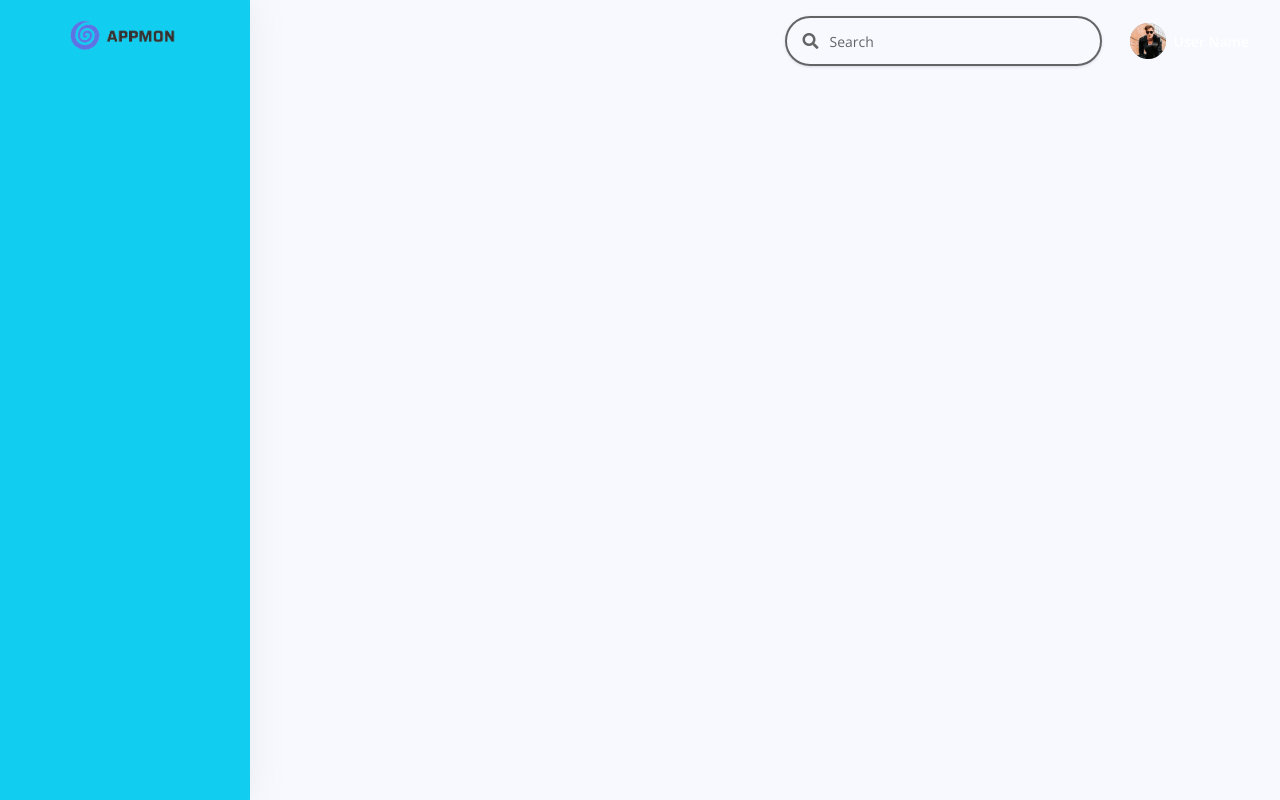
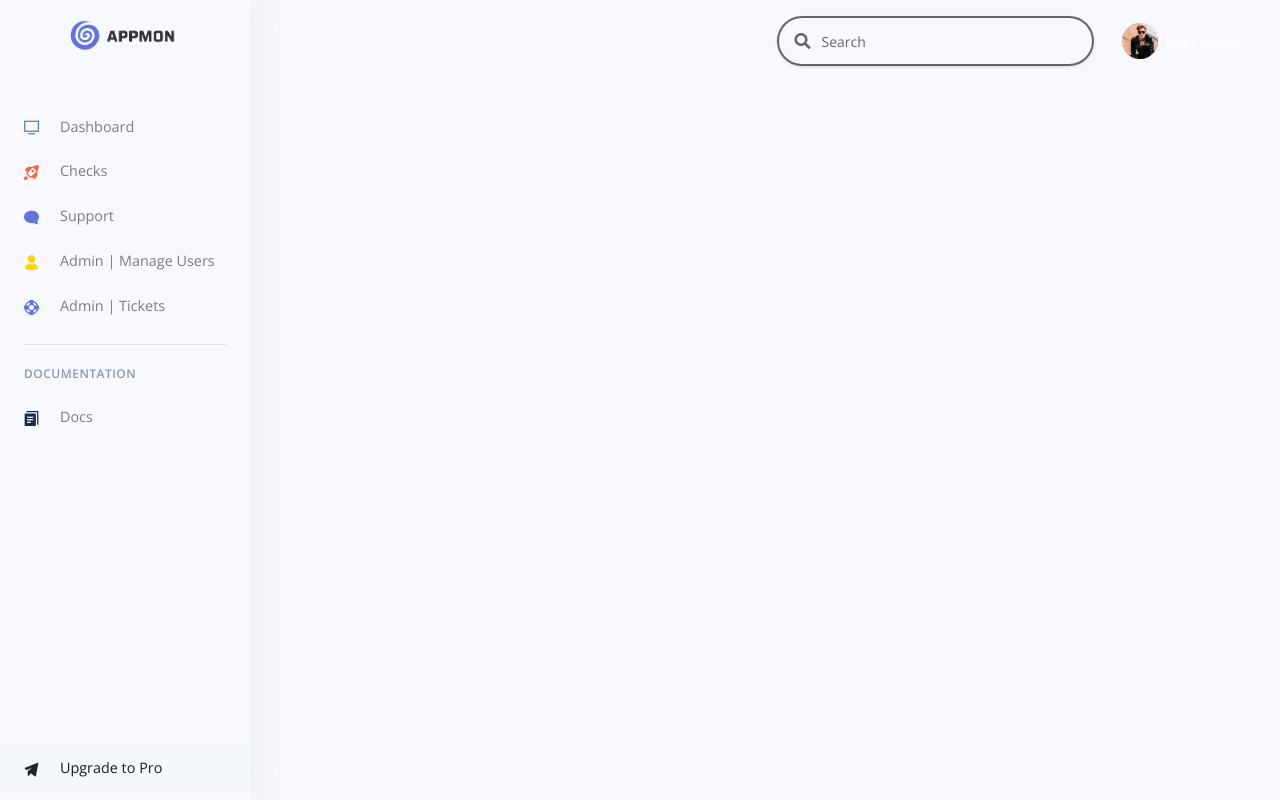
Before and after one commit to pahalsonu/appmonFrontend, a React (Create React App) app: page / in a window 1280 px wide. Built offline with nearby package versions, Linux system fonts and the light colour scheme.

Commit message:
sidebar is completed

```diff
--- a/src/App.js
+++ b/src/App.js
@@ -6,8 +6,7 @@ import "@fortawesome/fontawesome-free/css/all.min.css";
 import "./assets/css/argon-dashboard-react.css";
 
 import { BrowserRouter as Router } from "react-router-dom";
-import UserNavbar from "./component/Navbars/UserNavbar"
-import Sidebar from "./component/Sideabar/Sidebar"
+import UserLayout from "./layouts/UserLayout"
 
 
 const App = () => {
@@ -15,8 +14,8 @@ const App = () => {
 
     <>
       <Router>
-        <Sidebar />
-        <UserNavbar />
+        <UserLayout />
+
       </Router>
     </>
 
--- a/src/component/Sideabar/Sidebar.js
+++ b/src/component/Sideabar/Sidebar.js
@@ -66,7 +66,7 @@ class Sidebar extends Component {
         const { routes } = this.props;
         return (
             <Navbar
-                className="navbar-vertical  navbar-light bg-info"
+                className="navbar-vertical  navbar-light "
                 expand="md"
                 id="sidenav-main"
             >
@@ -140,6 +140,59 @@ class Sidebar extends Component {
                         </UncontrolledDropdown>
 
                     </Nav>
+                    <Collapse navbar isOpen={this.state.collapseOpen}>
+                        <div className="navbar-collapse-header">
+                            <Row>
+                                <Col className="collapse-brand" xs="6">
+                                    <Link to="/">
+                                        <img alt="Appmon Logo" src={Logo} />
+                                    </Link>
+                                </Col>
+                                <Col className="collapse-close" xs="6">
+                                    <button
+                                        className="navbar-toggler "
+                                        type="button"
+                                        onClick={this.toggleCollapse}
+                                    >
+                                        <span />
+                                        <span />
+                                    </button>
+                                </Col>
+                            </Row>
+                        </div>
+                        <Form className="mt-4 mb-3 d-md-none">
+                            <InputGroup className="input-group-rounded input-group-merge">
+                                <Input
+                                    aria-label="Search"
+                                    className="form-control-rounded form-control-prepend"
+                                    placeholder="Search"
+                                    type="search"
+                                />
+                                <InputGroupAddon addonType="prepend">
+                                    <InputGroupText>
+                                        <span className="fa fa-search" />
+                                    </InputGroupText>
+                                </InputGroupAddon>
+                            </InputGroup>
+                        </Form>
+                        <Nav navbar>{this.createLinks(routes)}</Nav>
+                        <hr className="my-3" />
+                        <h6 className="navbar-heading text-muted">Documentation</h6>
+                        <Nav className="mb-md-3" navbar>
+                            <NavItem>
+                                <NavLink to="/docs" tag={NavLinkRRD}>
+                                    <i className="ni ni-single-copy-04 text-default" />
+                  Docs
+                </NavLink>
+                            </NavItem>
+                            <NavItem className="active-pro active">
+                                <NavLink to="/upgrade" tag={NavLinkRRD}>
+                                    <i className="ni ni-send text-dark" />
+                  Upgrade to Pro
+                </NavLink>
+                            </NavItem>
+                        </Nav>
+                    </Collapse>
                 </Container>
 
             </Navbar>
--- /dev/null
+++ b/src/layouts/UserLayout.js
@@ -0,0 +1,55 @@
+import React, { Component } from "react";
+
+import UserNavbar from "../component/Navbars/UserNavbar";
+import Sidebar from "../component/Sideabar/Sidebar";
+
+
+
+class UserLayout extends Component {
+  render() {
+
+    return (
+      <>
+        <Sidebar
+          {...this.props}
+          routes={[
+            {
+              path: "/dashboard",
+              name: "Dashboard",
+              icon: "ni ni-tv-2 text-primary",
+            },
+            {
+              path: "/dashboard/checks",
+              name: "Checks",
+              icon: "ni ni-spaceship text-orange",
+            },
+            {
+              path: "/dashboard/support",
+              name: "Support",
+              icon: "ni ni-chat-round text-blue",
+            },
+            {
+              path: "/dashboard/admin",
+              name: "Admin | Manage Users",
+              icon: "ni ni-single-02 text-yellow",
+            },
+
+            {
+              path: "/dashboard/adminSupport",
+              name: "Admin | Tickets",
+              icon: "ni ni-support-16 text-blue ",
+            },
+          ]}
+        />
+        <div className="main-content" ref="mainContent">
+          <UserNavbar />
+
+
+
+        </div>
+      </>
+    );
+  }
+}
+
+export default UserLayout;
```
Also changed, not shown: 1 other file (tests, documents, lock files or other folders).
